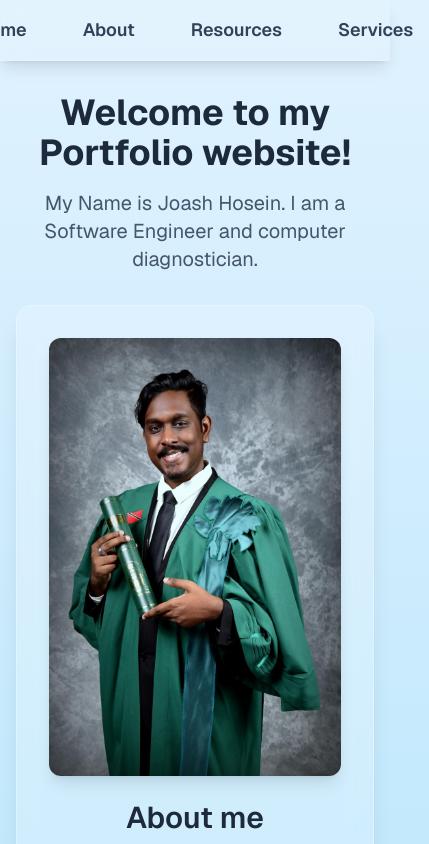
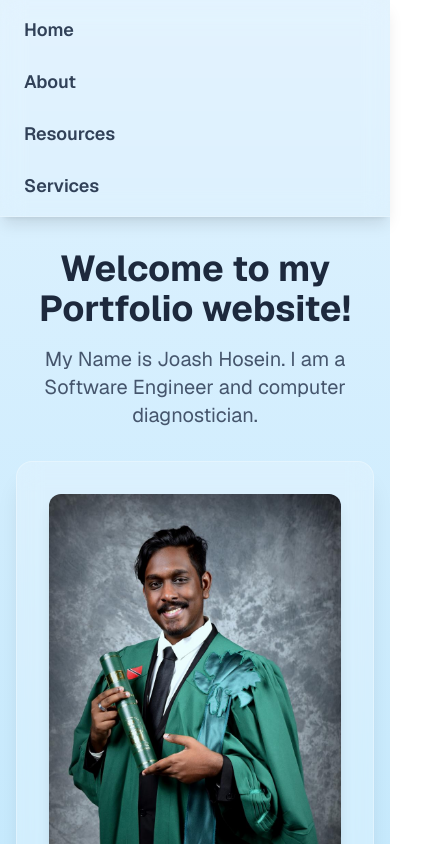
Before and after one commit to Joash-Hosein/personalPort1, a Next.js app: page / in a window 390 px wide. Shown: the top 844 px of the page, 429 px wide, since content can reach past the window. Built offline with nearby package versions, Linux system fonts and the light colour scheme.

Commit message:
Adjust navbar Tailwind CSS for responsive design on mobile displays

```diff
--- a/src/app/layout.tsx
+++ b/src/app/layout.tsx
@@ -15,13 +15,13 @@ const geistMono = Geist_Mono({
 
 export function Header(){
   return(
-    <header className="md:min-w-0.5 lg:w-full sm:w-1/2 bg-white/10 backdrop-blur-md border-b border-white/20 shadow-lg">
-      <div className="max-w-8x2 mx-auto px-4 py-2">
-        <nav className="flex justify-center space-x-6">
-          <Link className="text-lg font-semibold text-slate-700 dark:text-slate-200 hover:text-blue-600 dark:hover:text-blue-400 transition-colors duration-200 px-4 py-2 rounded-lg hover:bg-white/10" href="/">Home</Link>
-          <Link className="text-lg font-semibold text-slate-700 dark:text-slate-200 hover:text-blue-600 dark:hover:text-blue-400 transition-colors duration-200 px-4 py-2 rounded-lg hover:bg-white/10" href="/about">About</Link>
-          <Link className="text-lg font-semibold text-slate-700 dark:text-slate-200 hover:text-blue-600 dark:hover:text-blue-400 transition-colors duration-200 px-4 py-2 rounded-lg hover:bg-white/10" href="/resources">Resources</Link>
-          <Link className="text-lg font-semibold text-slate-700 dark:text-slate-200 hover:text-blue-600 dark:hover:text-blue-400 transition-colors duration-200 px-4 py-2 rounded-lg hover:bg-white/10" href="/services">Services</Link>
+    <header className="w-full bg-white/10 backdrop-blur-md border-b border-white/20 shadow-lg">
+      <div className="max-w-7xl mx-auto px-4 py-2">
+        <nav className="flex flex-col sm:flex-row justify-center space-y-2 sm:space-y-0 sm:space-x-6">
+          <Link className="text-lg font-semibold text-slate-700 dark:text-slate-200 hover:text-blue-600 dark:hover:text-blue-400 transition-colors duration-200 px-2 sm:px-4 py-2 rounded-lg hover:bg-white/10" href="/">Home</Link>
+          <Link className="text-lg font-semibold text-slate-700 dark:text-slate-200 hover:text-blue-600 dark:hover:text-blue-400 transition-colors duration-200 px-2 sm:px-4 py-2 rounded-lg hover:bg-white/10" href="/about">About</Link>
+          <Link className="text-lg font-semibold text-slate-700 dark:text-slate-200 hover:text-blue-600 dark:hover:text-blue-400 transition-colors duration-200 px-2 sm:px-4 py-2 rounded-lg hover:bg-white/10" href="/resources">Resources</Link>
+          <Link className="text-lg font-semibold text-slate-700 dark:text-slate-200 hover:text-blue-600 dark:hover:text-blue-400 transition-colors duration-200 px-2 sm:px-4 py-2 rounded-lg hover:bg-white/10" href="/services">Services</Link>
         </nav>
       </div>
     </header>
```
Also changed, not shown: 1 other file (tests, documents, lock files or other folders).
